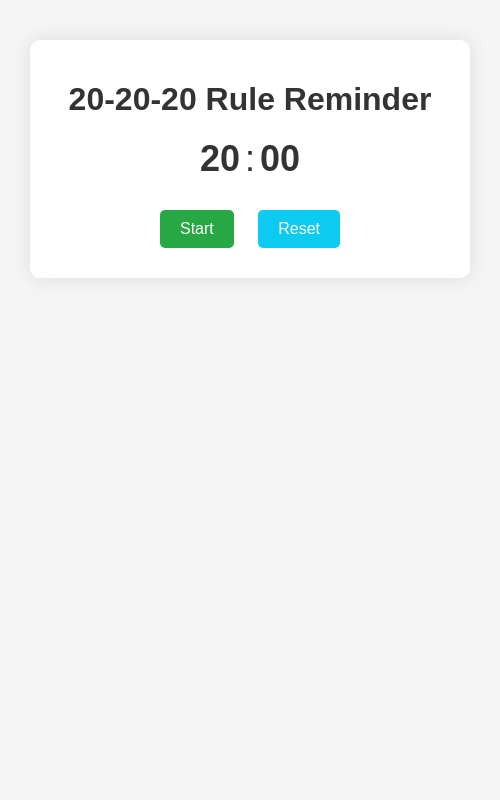
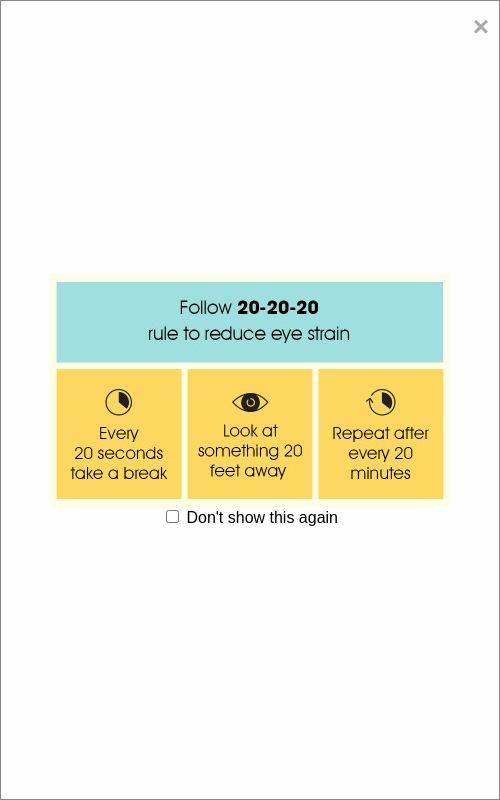
Before and after one commit to pythonicrahul/20-20-20-Refresh, an Electron app: page ui/main.html in a window 500 px wide. Drawn offline with Linux system fonts and the light colour scheme; no server answers.

Commit message:
Added feature for auto start and modal

```diff
--- a/package.json
+++ b/package.json
@@ -30,7 +30,7 @@
         ]
       }
     ],
-    "extraResources": ["./media/bubble.wav"],
+    "extraResources": ["./media/bubble.wav", "./media/20-20-20-modal.jpg"],
     "appId": "com.rahulsjain.eye-care",
     "win": {
       "target": [
--- a/renderer.js
+++ b/renderer.js
@@ -5,6 +5,8 @@ const stopBtn = document.getElementById('stopBtn');
 const resetBtn = document.getElementById('resetBtn');
 const timerMinutes = document.getElementById('timerMinutes');
 const timerSeconds = document.getElementById('timerSeconds');
+const modal = document.getElementById('myModal');
+const dontShowAgainCheckbox = document.getElementById('dontShowAgain');
 
 startBtn.addEventListener('click', () => {
     ipcRenderer.send('startApp');
@@ -27,3 +29,32 @@ ipcRenderer.on('updateTimer', (event, minutes, seconds) => {
     timerMinutes.textContent = minutes < 10 ? '0' + minutes : minutes;
     timerSeconds.textContent = seconds < 10 ? '0' + seconds : seconds;
 });
+
+const showModal = () => {
+    modal.style.display = 'block';
+};
+
+const closeModal = () => {
+    modal.style.display = 'none';
+};
+
+window.onload = () => {
+    const shouldShowModal = !localStorage.getItem('hideModal');
+    if (shouldShowModal) {
+        showModal();
+    }
+};
+
+// Close the modal when the user clicks on the close button
+modal.querySelector('.close').addEventListener('click', () => {
+    closeModal();
+});
+
+// Save user preference when the checkbox is clicked
+dontShowAgainCheckbox.addEventListener('change', () => {
+    if (dontShowAgainCheckbox.checked) {
+        localStorage.setItem('hideModal', 'true');
+    } else {
+        localStorage.removeItem('hideModal');
+    }
+});
--- a/ui/main.html
+++ b/ui/main.html
@@ -1,5 +1,6 @@
 <!DOCTYPE html>
 <html>
+
 <head>
     <title>20-20-20 Rule Reminder</title>
     <style>
@@ -52,21 +53,25 @@
             border-radius: 5px;
             outline: none;
             transition: background-color 0.3s ease;
-            background-color: #0078d4; /* Windows blue */
+            background-color: #0078d4;
+            /* Windows blue */
             color: #fff;
         }
 
         .btn:hover {
-            background-color: #005a9e; /* Darker shade of blue */
+            background-color: #005a9e;
+            /* Darker shade of blue */
         }
 
         #startBtn {
-            background-color: #28a745; /* Green */
+            background-color: #28a745;
+            /* Green */
             color: #fff;
         }
 
         #stopBtn {
-            background-color: #e72c48; /* Red */
+            background-color: #e72c48;
+            /* Red */
             color: #fff;
         }
 
@@ -78,10 +83,74 @@
         .btn:hover {
             filter: brightness(90%);
         }
+
+        .modal {
+            display: none;
+            position: fixed;
+            z-index: 1;
+            left: 0;
+            top: 0;
+            width: 100%;
+            height: 100%;
+            overflow: auto;
+            background-color: rgba(0, 0, 0, 0.4);
+        }
+
+        .modal-content {
+            background-color: #fefefe;
+            margin: 0 auto;
+            padding: 20px;
+            border: 1px solid #888;
+            width: 100%;
+            height: 100%;
+            border-radius: 0; /* Remove border radius */
+            position: relative;
+            box-sizing: border-box; /* Ensure padding is included in width */
+            overflow-y: hidden; /* Hide vertical scrollbar */
+            display: flex;
+            flex-direction: column;
+            justify-content: center;
+            align-items: center;
+        }
+
+        .close {
+            color: #aaa;
+            position: absolute;
+            top: 10px;
+            right: 10px;
+            font-size: 28px;
+            font-weight: bold;
+            cursor: pointer;
+        }
+
+        .close:hover,
+        .close:focus {
+            color: black;
+            text-decoration: none;
+        }
+
+        /* Make image responsive */
+        .modal-content img {
+            max-width: 100%;
+            max-height: 100%;
+        }
     </style>
 </head>
+
 <body>
+
     <div class="container">
+
+        <div id="myModal" class="modal">
+            <div class="modal-content">
+                <span class="close">&times;</span>
+                <img src="../media/20-20-20-modal.jpg" alt="Image">
+                <label>
+                    <input type="checkbox" id="dontShowAgain"> Don't show this again
+                </label>
+            </div>
+        </div>
+
         <h1>20-20-20 Rule Reminder</h1>
         <div id="timerContainer">
             <span id="timerMinutes">20</span>
@@ -94,5 +163,7 @@
     </div>
 
     <script src="../renderer.js"></script>
+
 </body>
+
 </html>
```
Also changed, not shown: main.js (+20 -0 lines), media/20-20-20-modal.jpg (added).
